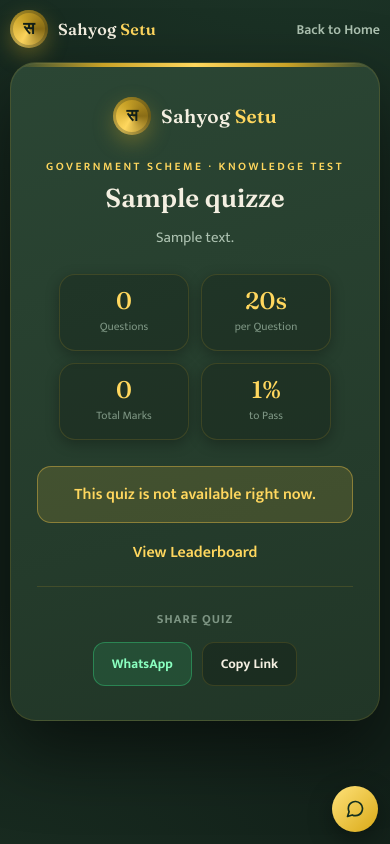
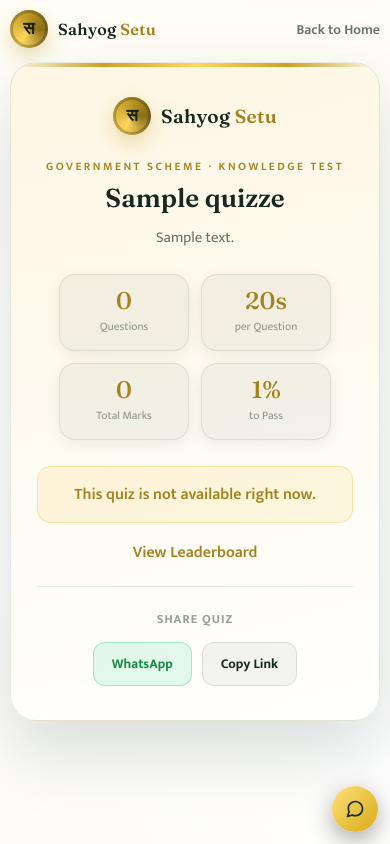
Before and after one commit to abhishekisra/sahyog-setu, a Django app: a page that uses custom_admin/templates/custom_admin/quizzes/quiz_landing.html in a window 390 px wide. Run offline with Django 5.2, Linux system fonts and the light colour scheme; tables that the repository leaves empty hold one stand-in row (values such as "Sample post"); some libraries are stand-ins or nearby versions.

Commit message:
Fix quiz being unusable after any abandoned attempt, redesign to light theme
quizzes/views.py: an incomplete attempt whose own time budget had
already run out (abandoned tab, crash, or just never finishing in one
sitting) was being resumed unconditionally on the next visit --
started_at could be hours or days old, so elapsed already exceeded the
budget and the very first answer was rejected as time_up, sending the
participant straight to a zero-score result. Every one of 8 real users
found stuck this way across 5 different quizzes was permanently locked
out of ever retaking them, which is what made the quiz look completely
broken. Now detects a stale incomplete attempt and closes it out
(is_demo=True, so it never counts against one_attempt_only,
certificates, or the average-score stat) before starting a genuinely
fresh one. Verified against a real stuck account (user 616): old
attempt correctly closed, live_lock released, fresh attempt created
with ~0s elapsed.

quiz_landing.html / quiz_take.html:
- Redesigned from the old dark-green theme to the light theme used
  everywhere else on the site (homepage, Check Eligibility) -- white
  surfaces, dark-green ink, same gold brand accent, state colors
  (green/red/yellow) darkened to keep WCAG AA on a white card instead
  of a dark one.
- On a slow connection, submitting an answer could retry silently for
  up to ~28s with zero feedback, reading as a frozen/unresponsive quiz
  even though the click had registered. Added a visible "Submitting
  your answer..." status, and now distinguishes genuinely retriable
  network hiccups from terminal server states (time_up,
  question_deleted, etc.) -- retrying those forever was the actual
  cause of the "frozen" feeling; now it finishes or moves on
  immediately instead.

Co-Authored-By: Claude Sonnet 5 <noreply@anthropic.com>

```diff
--- a/custom_admin/templates/custom_admin/quizzes/quiz_landing.html
+++ b/custom_admin/templates/custom_admin/quizzes/quiz_landing.html
@@ -86,18 +86,20 @@
 
 <style>
   .sq-page{
-    --bg:#122019; --bg2:#17281f; --card:#213627; --card-hi:#2b4634;
-    --ink:#f4efe1; --ink-soft:#adc2b1; --ink-faint:#7d9583;
-    --gold:#c9a227; --gold-hi:#ffd75e;
-    --line:rgba(201,162,39,.18);
-    --shadow-sm:0 4px 14px rgba(0,0,0,.28);
-    --shadow-md:0 14px 34px rgba(0,0,0,.4);
-    --shadow-lg:0 30px 70px rgba(0,0,0,.5);
+    /* Light theme -- matches the rest of the site (homepage/eligibility):
+       white surfaces, dark-green ink, same brand gold accent untouched. */
+    --bg:#ffffff; --bg2:#faf9f5; --card:#fffffe; --card-hi:#fdf6e3;
+    --ink:#17281f; --ink-soft:rgba(23,40,31,.65); --ink-faint:rgba(23,40,31,.45);
+    --gold:#c9a227; --gold-hi:#ffd75e; --yellow:#a5811c;
+    --line:rgba(20,48,31,.1);
+    --shadow-sm:0 4px 14px rgba(20,48,31,.08);
+    --shadow-md:0 14px 34px rgba(20,48,31,.12);
+    --shadow-lg:0 30px 70px rgba(20,48,31,.16);
     font-family:'Mukta',system-ui,sans-serif;
     color:var(--ink);
     background:
-      radial-gradient(1200px 700px at 80% -10%, #1d3628 0%, transparent 60%),
-      radial-gradient(900px 600px at -10% 110%, #1a2e22 0%, transparent 55%),
+      radial-gradient(1200px 700px at 80% -10%, rgba(255,215,0,.06) 0%, transparent 60%),
+      radial-gradient(900px 600px at -10% 110%, rgba(201,162,39,.05) 0%, transparent 55%),
       var(--bg);
     min-height:100dvh;
     padding:clamp(10px,2.5vw,34px);
@@ -114,9 +116,9 @@
     box-shadow:0 8px 20px rgba(201,162,39,.35), inset 0 0 0 3px rgba(18,32,25,.25);
   }
   .sq-brand b{ font-family:'Fraunces'; font-weight:600; letter-spacing:.3px; font-size:16px; color:var(--ink); }
-  .sq-brand span{ color:var(--gold-hi); }
+  .sq-brand span{ color:var(--yellow); }
   .sq-back-link{ color:var(--ink-soft); font-weight:600; font-size:14px; text-decoration:none; }
-  .sq-back-link:hover{ color:var(--gold-hi); }
+  .sq-back-link:hover{ color:var(--yellow); }
 
   .sq-stage{ width:100%; max-width:560px; margin:0 auto; }
   @media (min-width:768px){ .sq-stage, .sq-head{ max-width:700px; } }
@@ -126,7 +128,7 @@
     position:relative; border-radius:26px;
     background:linear-gradient(165deg,var(--card-hi),var(--card));
     border:1px solid var(--line);
-    box-shadow:var(--shadow-lg), inset 0 1px 0 rgba(255,255,255,.06);
+    box-shadow:var(--shadow-lg), inset 0 1px 0 rgba(255,255,255,.7);
     overflow:hidden;
   }
   .sq-gold-line{ height:4px; background:linear-gradient(90deg,transparent,var(--gold),var(--gold-hi),var(--gold),transparent); }
@@ -134,9 +136,9 @@
 
   .sq-brand-inline{ display:flex; align-items:center; justify-content:center; gap:10px; margin-bottom:22px; }
   .sq-brand-inline b{ font-family:'Fraunces'; font-weight:600; letter-spacing:.3px; font-size:19px; color:var(--ink); }
-  .sq-brand-inline span{ color:var(--gold-hi); }
+  .sq-brand-inline span{ color:var(--yellow); }
 
-  .sq-eyebrow{ color:var(--gold-hi); font-weight:600; letter-spacing:2.5px; font-size:11.5px; text-transform:uppercase; margin-bottom:8px; }
+  .sq-eyebrow{ color:var(--yellow); font-weight:600; letter-spacing:2.5px; font-size:11.5px; text-transform:uppercase; margin-bottom:8px; }
 
   .sq-land-title{ font-family:'Fraunces'; font-weight:600; font-size:clamp(26px,6.5vw,36px); line-height:1.15; margin:0 0 12px; }
   .sq-land-desc{ color:var(--ink-soft); font-size:15px; line-height:1.6; max-width:440px; margin:0 auto 24px; }
@@ -152,11 +154,11 @@
 
   .sq-meta{ display:flex; gap:12px; justify-content:center; margin-bottom:26px; flex-wrap:wrap; }
   .sq-chip{ flex:1; min-width:100px; max-width:130px; padding:14px 8px; border-radius:16px;
-    background:rgba(0,0,0,.18); border:1px solid var(--line); box-shadow:var(--shadow-sm); }
-  .sq-chip .n{ font-family:'Fraunces'; font-size:24px; color:var(--gold-hi); line-height:1; }
+    background:rgba(20,48,31,.05); border:1px solid var(--line); box-shadow:var(--shadow-sm); }
+  .sq-chip .n{ font-family:'Fraunces'; font-size:24px; color:var(--yellow); line-height:1; }
   .sq-chip .l{ font-size:11.5px; color:var(--ink-faint); margin-top:4px; }
 
-  .sq-land-warning{ background:rgba(247,201,72,.14); border:1px solid rgba(247,201,72,.4); color:var(--gold-hi);
+  .sq-land-warning{ background:rgba(247,201,72,.14); border:1px solid rgba(247,201,72,.4); color:var(--yellow);
     padding:14px 18px; border-radius:14px; margin-bottom:10px; font-weight:600; }
 
   .sq-land-cta{ margin:8px 0 20px; }
@@ -172,7 +174,7 @@
   .sq-btn:active{ transform:translateY(3px); border-bottom-width:1px; }
 
   .sq-land-leaderboard{ margin-bottom:20px; }
-  .sq-land-leaderboard a{ color:var(--gold-hi); font-weight:600; text-decoration:none; }
+  .sq-land-leaderboard a{ color:var(--yellow); font-weight:600; text-decoration:none; }
   .sq-land-leaderboard a:hover{ text-decoration:underline; }
 
   .sq-share-section{ border-top:1px solid var(--line); padding-top:22px; margin-top:6px; }
@@ -180,11 +182,11 @@
   .sq-share-grid{ display:flex; gap:10px; justify-content:center; flex-wrap:wrap; }
   .sq-share-link{
     font-family:'Mukta'; font-weight:700; font-size:13.5px; cursor:pointer; color:var(--ink);
-    padding:10px 18px; border-radius:12px; border:1px solid var(--line); background:rgba(0,0,0,.18);
+    padding:10px 18px; border-radius:12px; border:1px solid var(--line); background:rgba(20,48,31,.05);
     text-decoration:none; display:inline-flex; align-items:center; transition:filter .2s;
   }
   .sq-share-link:hover{ filter:brightness(1.15); }
-  .sq-share-link.sq-wa{ background:rgba(53,214,127,.14); border-color:rgba(53,214,127,.4); color:#8affc0; }
+  .sq-share-link.sq-wa{ background:rgba(53,214,127,.14); border-color:rgba(53,214,127,.4); color:#178a4c; }
 
   .sq-page :focus-visible{ outline:3px solid var(--gold-hi); outline-offset:2px; }
 </style>
--- a/quizzes/views.py
+++ b/quizzes/views.py
@@ -1036,6 +1036,33 @@ class QuizTakeView(View):
         # stops two simultaneous taps on "Start Quiz" from both
         # succeeding.
         attempt = QuizAttempt.objects.filter(user=request.user, quiz=quiz, completed_at__isnull=True).first()
+
+        # An incomplete attempt whose own time budget has already run out
+        # (abandoned tab, browser crash, or the participant simply never
+        # came back) was being resumed here unconditionally -- reloading
+        # attempt.started_at from hours/days ago, so elapsed already exceeds
+        # the budget and quiz_answer rejects the very first answer as
+        # time_up (403). The client correctly treats time_up as terminal
+        # and finishes immediately, which reads as the whole quiz being
+        # broken: every attempt instantly fails on question one. Close the
+        # stale row out here (is_demo=True so it never counts against
+        # one_attempt_only, certificates, or the average-score stat -- same
+        # exclusion seeded/demo rows already get) to free live_lock, then
+        # fall through and create a genuinely fresh attempt below.
+        if attempt:
+            stale_budget = (len(attempt.question_ids) or 1) * PER_QUESTION_SERVER_BUDGET
+            if (timezone.now() - attempt.started_at).total_seconds() > stale_budget:
+                attempt.completed_at = timezone.now()
+                attempt.is_demo = True
+                # Same release quiz_submit does on a normal finish (see
+                # below) -- live_lock is a real unique column that isn't
+                # freed just by setting completed_at, so skipping this
+                # would leave the stale row still holding "{user}_{quiz}"
+                # and the create() below would IntegrityError right away.
+                attempt.live_lock = None
+                attempt.save(update_fields=["completed_at", "is_demo", "live_lock"])
+                attempt = None
+
         created = False
 
         if not attempt:
```
Also changed, not shown: custom_admin/templates/custom_admin/quizzes/quiz_take.html (+125 -50 lines).
